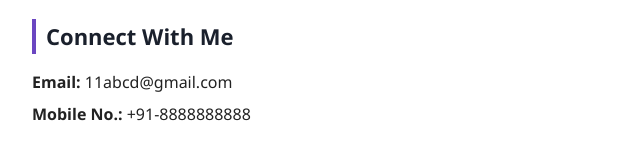
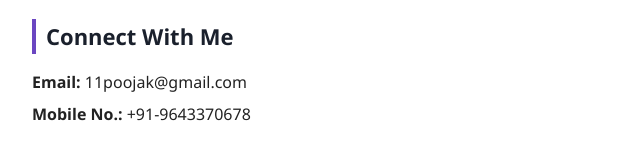
Before and after one commit to poojaxkumarii/html-portfolio.github.io, a plain HTML site: page resume.html in a window 1280 px wide. Shown: the part 1249-1409 px from the top of the page, 219-859 px from the left. Drawn offline with Linux system fonts and the light colour scheme.

Commit message:
Update resume.html

```diff
--- a/resume.html
+++ b/resume.html
@@ -263,7 +263,7 @@
                 <ul>
                     <li>Built a layered dark-themed hero section and personal web resume using semantic HTML5 and CSS3.</li>
                     <li>Added scroll-based animations with JavaScript to move visual elements dynamically on scroll.</li>
-                    <li><strong>GitHub Link:</strong> <a href="https://github.com" target="_blank">View Project</a></li>
+                    <li><strong>GitHub Link:</strong> <a href="https://poojaxkumarii.github.io/html-portfolio.github.io/resume.html" target="_blank">View Project</a></li>
                 </ul>
             </div>
 
@@ -279,8 +279,8 @@
 
         <footer id="contact">
             <h2>Connect With Me</h2>
-            <p><strong>Email:</strong> 11abcd@gmail.com</p>
-            <p><strong>Mobile No.:</strong> +91-8888888888</p>
+            <p><strong>Email:</strong> 11poojak@gmail.com</p>
+            <p><strong>Mobile No.:</strong> +91-9643370678</p>
         </footer>
     </main>
 
```
